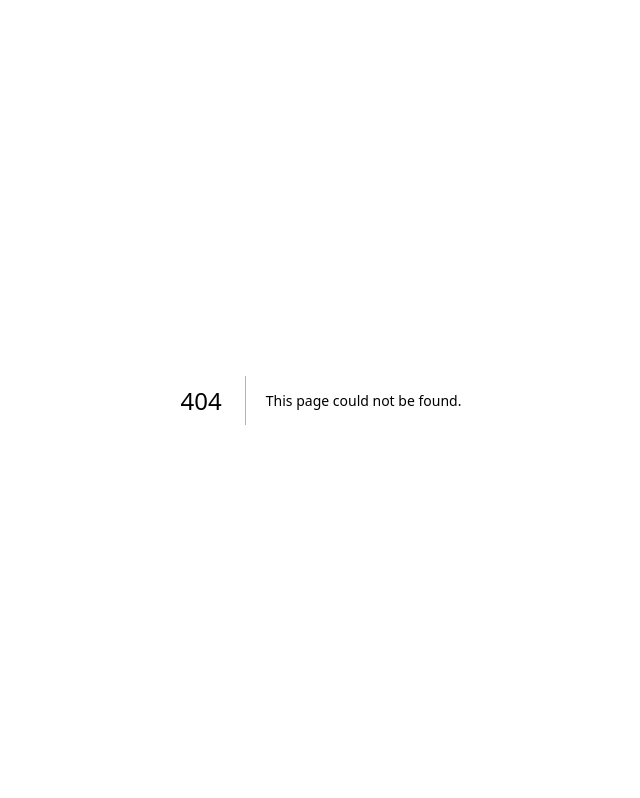
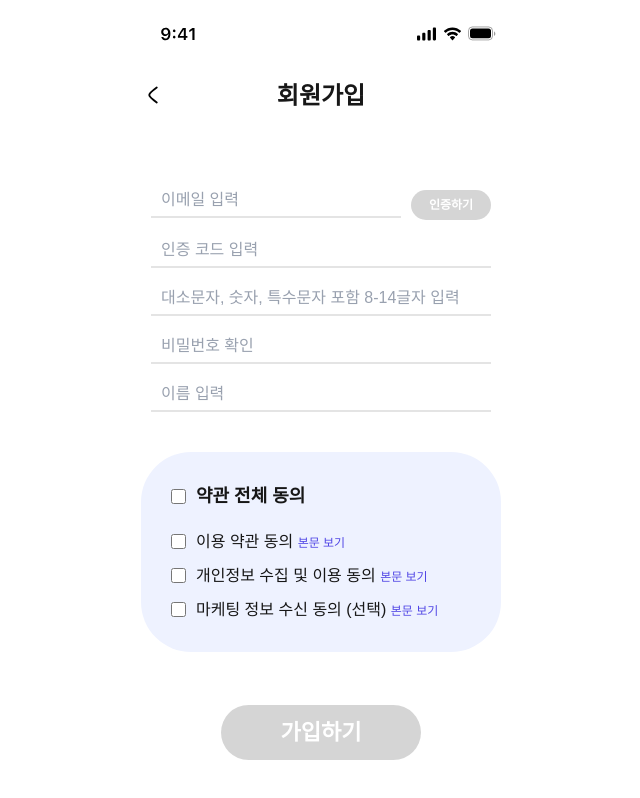
Before and after one commit to wonder1ng/SuperLawVA-Ml, a Next.js app in the folder front/: page /register in a window 1280 px wide. Before the commit this address had no page. Shown: the top 798 px of the page, without its empty margins (319-959 px from the left). Built offline with nearby package versions, Linux system fonts and the light colour scheme.

Commit message:
feat: create register page ui

```diff
--- /dev/null
+++ b/front/src/app/register/page.tsx
@@ -0,0 +1,109 @@
+"use client";
+
+import { useRouter } from "next/navigation";
+import SubmitButton from "@/components/SubmitButton";
+import StatusIcon from "@/components/icons/Status";
+import StyledInput from "@/components/StyledInput";
+import { useState } from "react";
+import BackHeader from "@/components/BackHeader";
+
+function StartPage() {
+  const router = useRouter();
+  const [emailValue, setEmailValue] = useState("");
+
+  const handleClick = () => {
+    router.push("/login");
+  };
+  return (
+    <>
+      <div className="flex flex-col justify-center items-center h-20">
+        <StatusIcon className="mt-[1.4rem]" />
+      </div>
+      <BackHeader to="login">회원가입</BackHeader>
+      <main className="flex flex-col items-center mt-[5rem] mx-8 h-[calc(100%-14rem)]">
+        <div className="mt-12 flex flex-col gap-8">
+          <div className="flex gap-4">
+            <StyledInput
+              type="email"
+              width="25rem"
+              fontSize={1.6}
+              placeholder="이메일 입력"
+              onChange={(e) => setEmailValue(e.target.value)}
+            />
+            <SubmitButton
+              width={8}
+              height={3}
+              fontSize={1.2}
+              fontWeight={600}
+              disabled={true}
+            >
+              인증하기
+            </SubmitButton>
+          </div>
+          <StyledInput
+            type="text"
+            width="34rem"
+            fontSize={1.6}
+            placeholder="인증 코드 입력"
+            onChange={(e) => setEmailValue(e.target.value)}
+          />
+          <StyledInput
+            type="password"
+            width="34rem"
+            fontSize={1.6}
+            placeholder="대소문자, 숫자, 특수문자 포함 8-14글자 입력"
+            onChange={(e) => setEmailValue(e.target.value)}
+          />
+          <StyledInput
+            type="password"
+            width="34rem"
+            fontSize={1.6}
+            placeholder="비밀번호 확인"
+            onChange={(e) => setEmailValue(e.target.value)}
+          />
+          <StyledInput
+            type="text"
+            width="34rem"
+            fontSize={1.6}
+            placeholder="이름 입력"
+            onChange={(e) => setEmailValue(e.target.value)}
+          />
+        </div>
+        <div className="bg-mainL mt-16 p-12 w-[36rem] h-80 justify-center rounded-[50px] flex flex-col gap-4">
+          <div className="flex mb-4 gap-4 items-center">
+            <input type="checkbox" name="" id="" className="w-6 h-6" />
+            <label htmlFor="" className="text-[1.8rem] font-bold">
+              약관 전체 동의
+            </label>
+          </div>
+          <div className="flex gap-4 items-center">
+            <input type="checkbox" name="" id="" className="w-6 h-6" />
+            <label htmlFor="" className="text-[1.6rem]">
+              이용 약관 동의&nbsp;
+              <span className="text-main text-[1.2rem]">본문 보기</span>
+            </label>
+          </div>
+          <div className="flex gap-4 items-center">
+            <input type="checkbox" name="" id="" className="w-6 h-6" />
+            <label htmlFor="" className="text-[1.6rem]">
+              개인정보 수집 및 이용 동의&nbsp;
+              <span className="text-main text-[1.2rem]">본문 보기</span>
+            </label>
+          </div>
+          <div className="flex gap-4 items-center">
+            <input type="checkbox" name="" id="" className="w-6 h-6" />
+            <label htmlFor="" className="text-[1.6rem]">
+              마케팅 정보 수신 동의 (선택)&nbsp;
+              <span className="text-main text-[1.2rem]">본문 보기</span>
+            </label>
+          </div>
+        </div>
+        <div className="flex flex-1 items-end mb-24">
+          <SubmitButton disabled={true}>가입하기</SubmitButton>
+        </div>
+      </main>
+    </>
+  );
+}
+
+export default StartPage;
```
